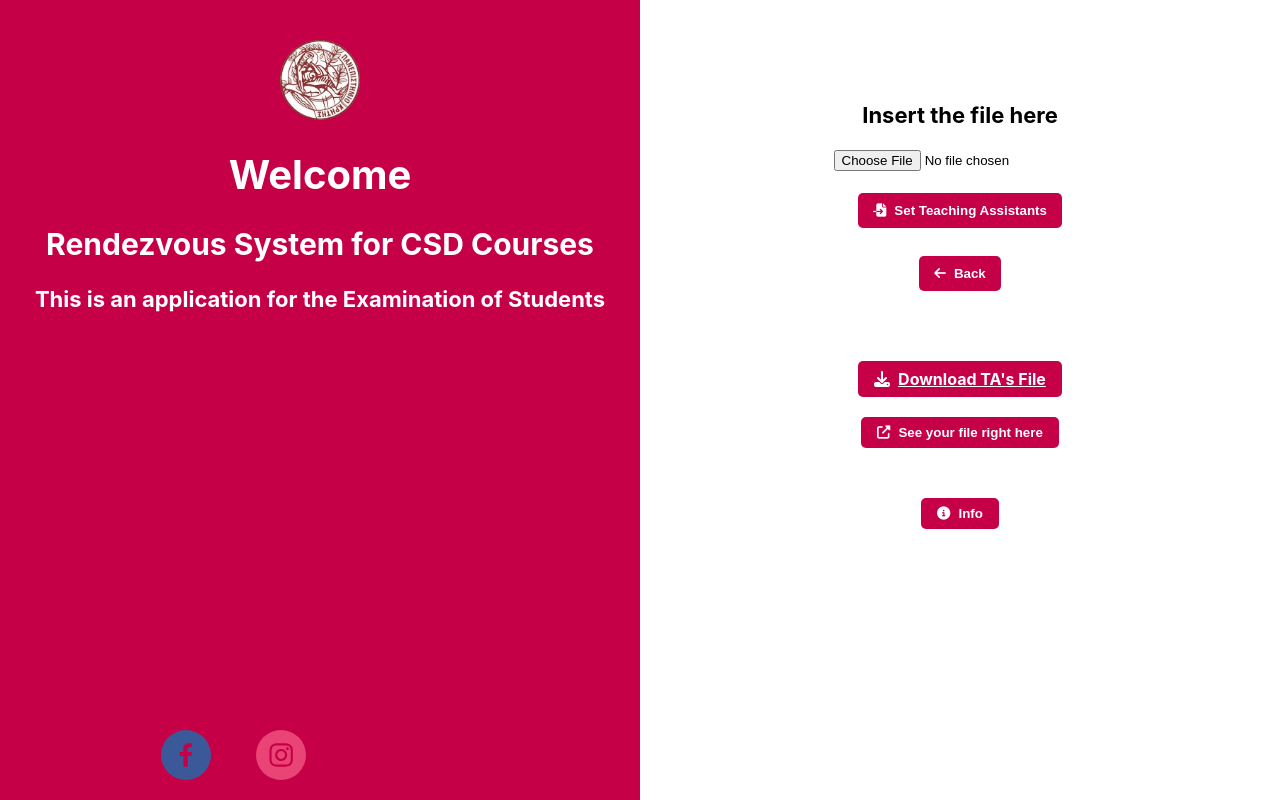
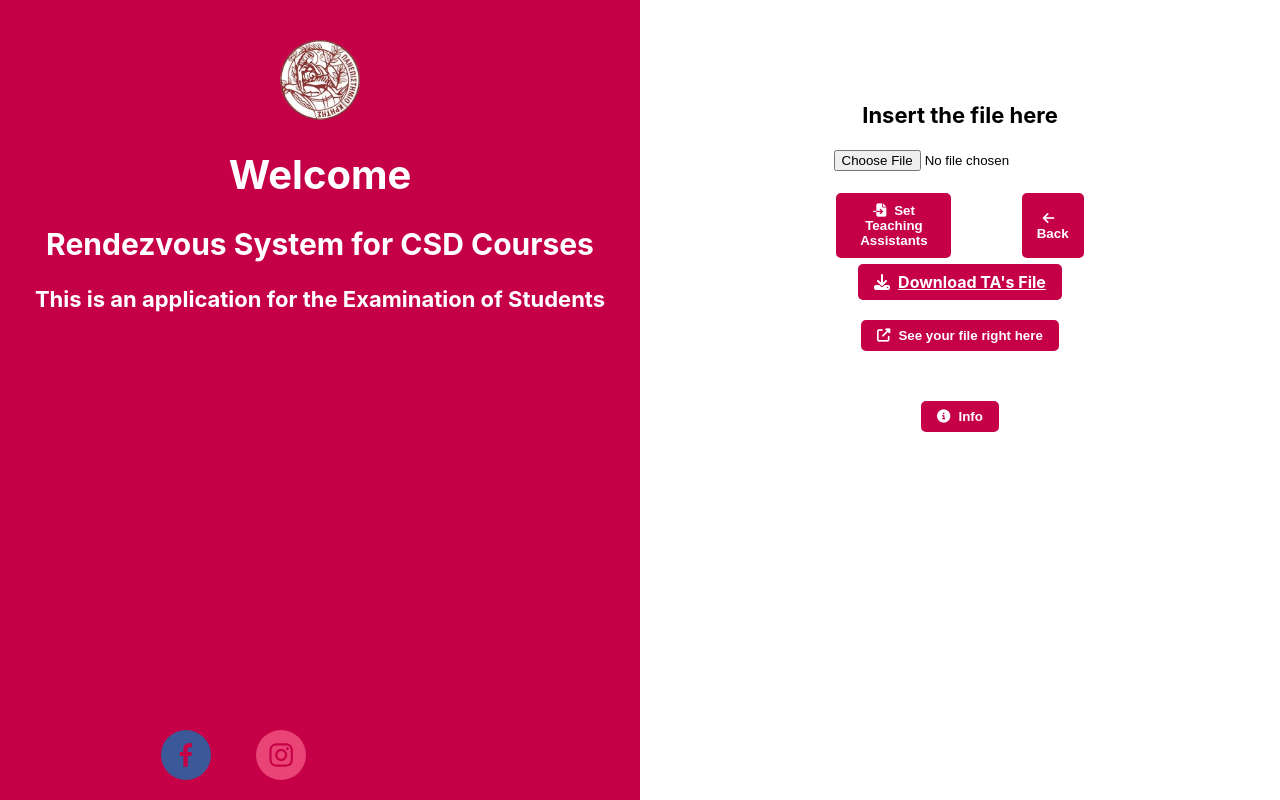
Before and after one commit to anestiskivro/CSD-Client, a React (Create React App) app: page /teacher/SetTAs in a window 1280 px wide. Shown: the top 800 px of the page. Built offline with nearby package versions, Linux system fonts and the light colour scheme.

Commit message:
adminop.css !!!!admin

```diff
--- a/src/components/admin_op.css
+++ b/src/components/admin_op.css
@@ -7,27 +7,6 @@
     flex-direction: column;
     align-items: center;
     overflow: auto;
-}
-
-.btn-group {
-    display: flex;
-    flex-wrap: wrap;
-    justify-content: center;
-    margin-top: 10%;
-    margin-bottom: 10%;
-}
-
-.btn-group button {
-    background-color: #C50047;
-    color: white;
-    border: none;
-    border-radius: 5px;
-    padding: 10px 20px;
-    font-weight: bold;
-    margin: 20%;
-    display: flex;
-    text-align: center;
-    align-items: center;
 }
 
 .modal {
--- a/src/components/admin_op.js
+++ b/src/components/admin_op.js
@@ -131,12 +131,12 @@ function AdminOp() {
                     <i className="fa fa-external-link-alt" style={{ paddingRight: '8px' }}></i>See your file right here
                 </button>
             </div>
-            <div id="btn-group">
+            <div id="import1">
                 <button className="button" onClick={handleShowInfo}>
                     <i className="fa fa-info-circle" style={{ paddingRight: '8px' }}></i>Info
                 </button>
             </div>
-            <div id="btn-group">
+            <div id="import1">
                 <button className="button" onClick={handleReset}>
                     <i className="fa-solid fa-arrows-rotate" style={{ paddingRight: '8px' }}></i>Reset
                 </button>
```
